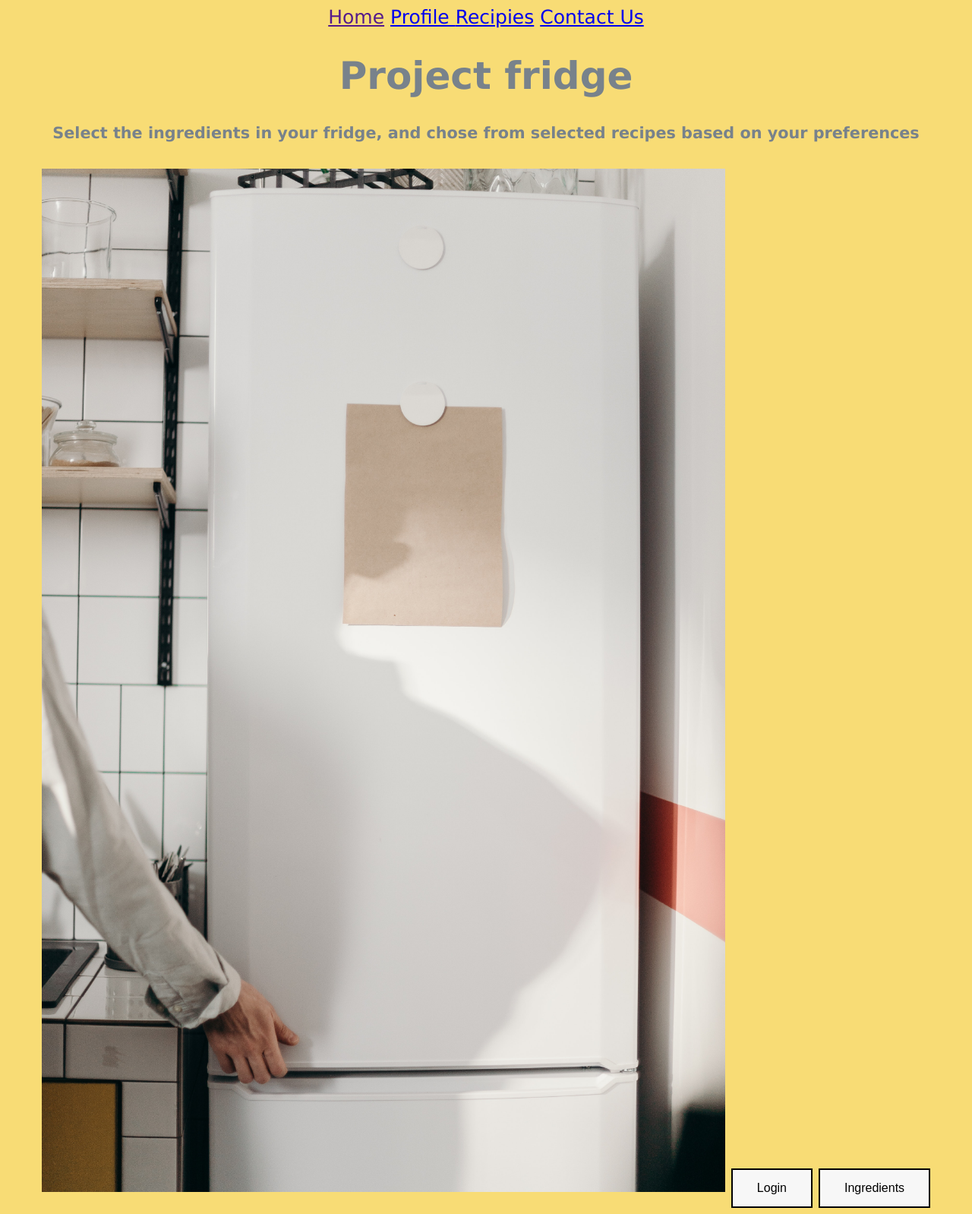
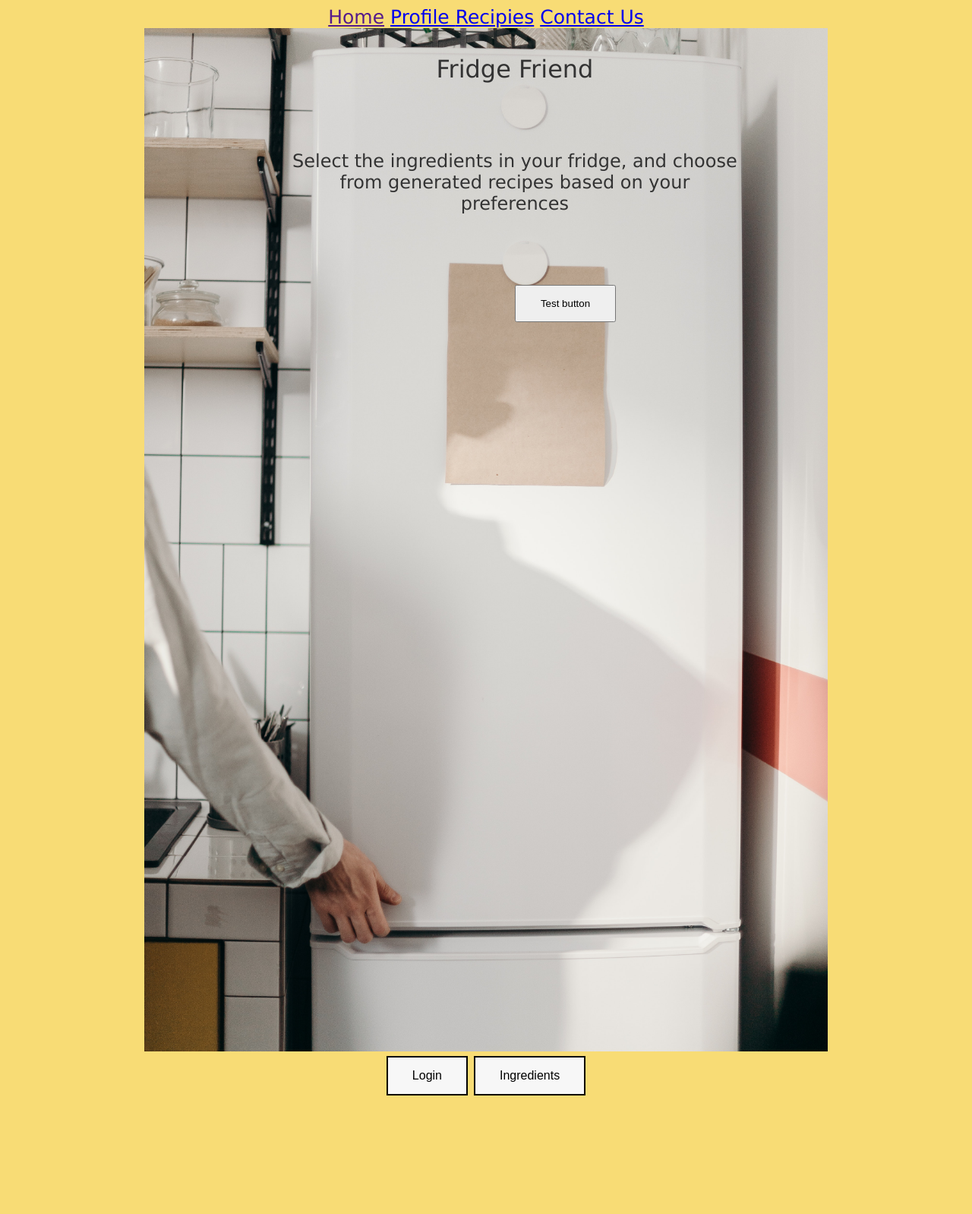
Before and after one commit to HakonVA/2900G6, a Django app: page / in a window 1280 px wide. Shown: the whole page at 76% size. After the commit the page ends 1442 px from the top, so only its background shows below. Run offline with Django 3.2, Linux system fonts and the light colour scheme.

Commit message:
update on site

```diff
--- a/project/static/css/project.css
+++ b/project/static/css/project.css
@@ -34,11 +34,43 @@
   border: 2px solid black;
 }
 
+.container{
+  position: relative;
+}
 
 img{
   max-width:100%;
   height: auto;
 }
+
+.container .project_title{
+  position: absolute;
+  top: 4%;
+  left: 53%;
+  transform: translate(-50%, -50%);
+  font-size: 32px;
+  color: #333;
+}
+.container .project_info{
+  position: absolute;
+  top: 15%;
+  left: 53%;
+  transform: translate(-50%, -50%);
+  font-size: 24px;
+  color: #333;
+  word-break:normal;
+}
+.container .button_test{
+  position: absolute;
+  top: 25%;
+  left: 53%;
+  padding: 15px 32px;
+}
+
+
+
+
+
 
 /* Place the navbar at the bottom of the page, and make it stick */
 .navbar {
@@ -48,6 +80,9 @@
   bottom: 0;
   width: 100%;
 }
+
+
+
 
 /* Style the links inside the navigation bar */
 .navbar a {
--- a/project/static/js/project.js
+++ b/project/static/js/project.js
@@ -1,6 +1,10 @@
 /* Project specific Javascript goes here. */
 
-function append_url(){
-    /* just try something */
-    console.log("testing the function");
+function append_url(new_url){
+
+    var curr_page = window.location.href;
+
+    var new_page = curr_page + new_url;
+
+    window.location.assign(new_page);
 }
--- a/project/templates/pages/home.html
+++ b/project/templates/pages/home.html
@@ -2,26 +2,29 @@
 {% load static %}
 {% block content %}
 
-    <h1>Project fridge</h1>
-    <!-- <link rel="stylesheet" type="text/css"
-     href="css/project.css"> -->
-    <h5>Select the ingredients in your fridge, and chose from selected
-        recipes based on your preferences</h5>
-    <img src="{%static 'images/pexels-cottonbro-4068317.jpg' %}" width="900" height="1000" >
+    <div class="container">
+
+        <img src="{%static 'images/pexels-cottonbro-4068317.jpg' %}" width="900" height="1000" >
+
+        <div class="project_title"> Fridge Friend </div>
+
+        <div class="project_info">
+            Select the ingredients in your fridge,
+            and choose from generated
+            recipes based on your preferences
+        </div>
+
+        <button class = "button_test", onclick="append_url('test')"> Test button </button>
+
+
+    </div>
 
     <button class = "button Login", onclick = "append_url('login')" > Login </button>
 
     <button class = "button Ingredients", onclick="append_url('ingredients')"> Ingredients </button>
 
-    <script>
-        function append_url(new_url){
 
-            var curr_page = window.location.href;
 
-            var new_page = curr_page + new_url;
 
-            window.location.assign(new_page);
-        }
-    </script>
 
 {% endblock %}
```
Also changed, not shown: 2 other files.
